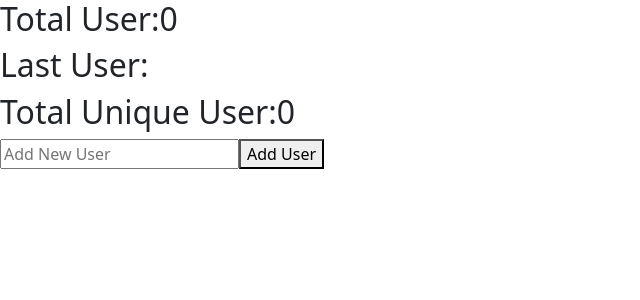
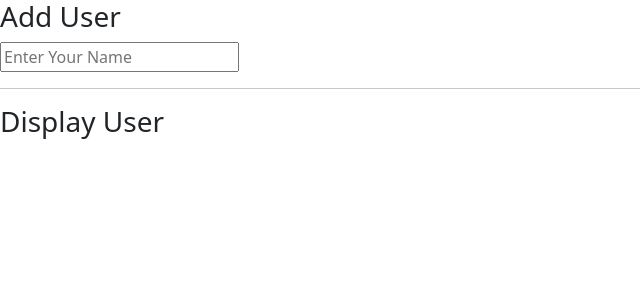
Before and after one commit to sumitbasu116/react-blog, a React (Vite) app: page / in a window 1280 px wide. Shown: the top 300 px of the page, without its empty margins (0-640 px from the left). Built offline with nearby package versions, Linux system fonts and the light colour scheme.

Commit message:
Lifting State Up part1-normal way to do

```diff
--- /dev/null
+++ b/src/AddUser.jsx
@@ -0,0 +1,13 @@
+import { useState } from "react"
+
+function AddUser(){
+    const [user,setUser] = useState('');
+    return(
+        <div>
+            <h3>Add User {user}</h3>
+            <input type="text" onChange={(event)=>setUser(event.target.value)} placeholder="Enter Your Name"/>
+        </div>
+    )
+}
+
+export default AddUser
--- a/src/App.jsx
+++ b/src/App.jsx
@@ -1,31 +1,12 @@
-import { useState } from "react";
-
+import AddUser from "./AddUser";
+import DisplayUser from "./DisplayUser";
 function App() {
-
-const [users,serUsers]=useState([]);
-const [user,setUser]=useState('');
-const handleAddUsers=()=>{
-  serUsers([...users,user]);
-}
-
-const totalUsers=users.length;
-const last = users[users.length-1];
-const unique=[...new Set(users)].length;
 
   return (
     <div>
-      <h2>Total User:{totalUsers}</h2>
-      <h2>Last User:{last}</h2>
-      <h2>Total Unique User:{unique}</h2>
-      <input type="text" onChange={(event)=>setUser(event.target.value)} placeholder="Add New User"/>
-      <button onClick={handleAddUsers}>Add User</button>
-      {
-        users.map(
-          (item,index)=>(
-            <h4 key={index}>{item}</h4>
-          )
-        )
-      }
+      <AddUser/>
+      <hr />
+      <DisplayUser/>
     </div>
   )
 }
--- /dev/null
+++ b/src/DisplayUser.jsx
@@ -0,0 +1,9 @@
+function DisplayUser(){
+    return(
+        <div>
+            <h3>Display User</h3>
+        </div>
+    )
+}
+
+export default DisplayUser
```
